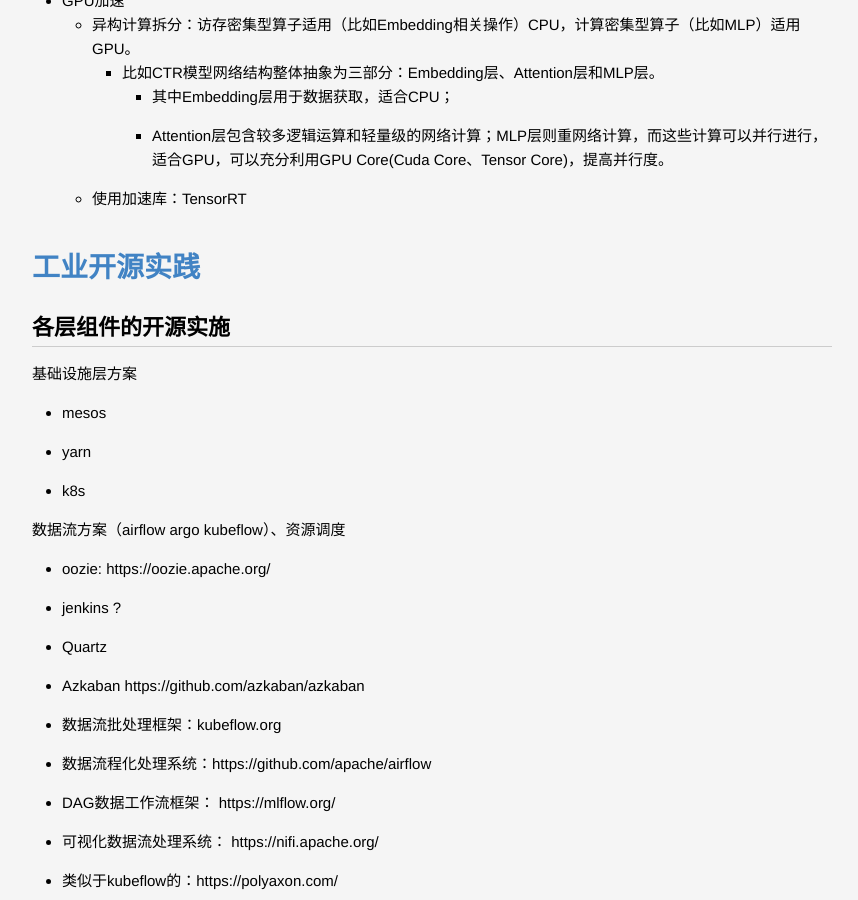
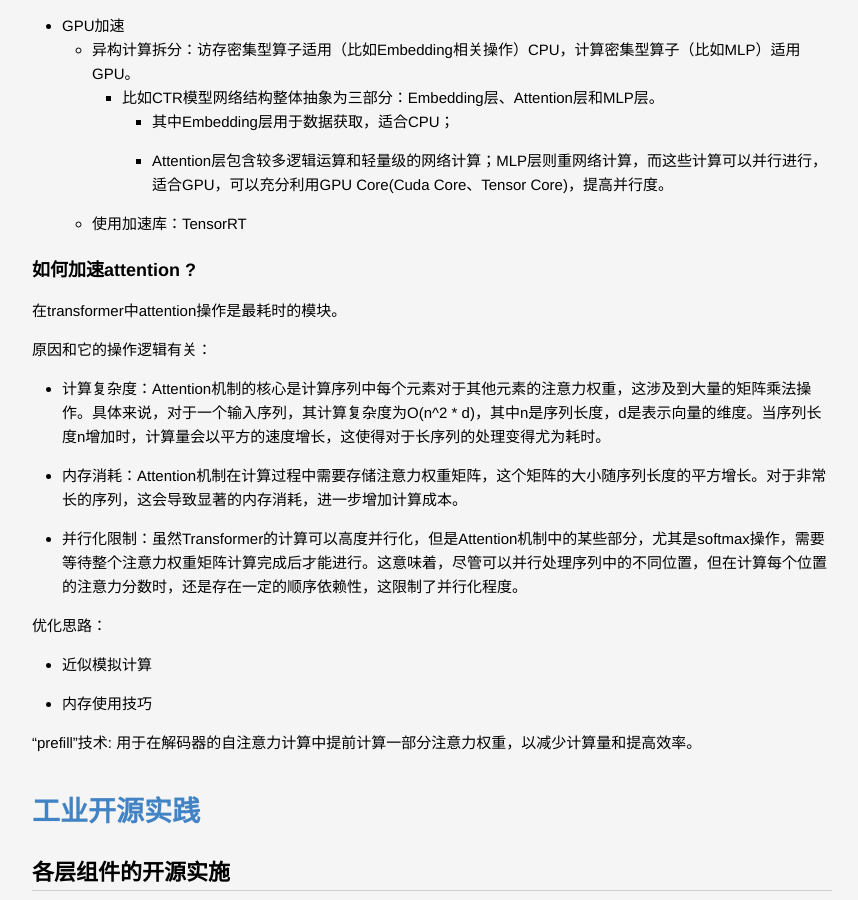
Before and after one commit to lucky521/blog, a Jekyll site: the page built from _posts/ml/2019-05-21-ML-System.markdown, in a window 1280 px wide and 900 px high, scrolled down 5131 px. Shown: the whole window, without its empty margins (208-1066 px from the left). Built offline with Jekyll 4.4.1, drawn with Linux system fonts in a browser that asks for light colours.

Commit message:
update blog

````diff
--- a/_posts/framework/2021-12-06-cuda.markdown
+++ b/_posts/framework/2021-12-06-cuda.markdown
@@ -319,7 +319,7 @@
 
 
 
-## tensor core和cuda core 的概念
+## tensor core 和 cuda core 的概念
 
 ```
 用户代码  -> AI框架（PyTorch/Tensorflow/Caffe等）-> CUDA lib -> Driver -> 显卡
--- a/_posts/ml/2017-06-14-deep-learning.markdown
+++ b/_posts/ml/2017-06-14-deep-learning.markdown
@@ -423,6 +423,9 @@
 
 ### Attention layer
 
+这个层能帮助解码器聚焦于输入句子的相关部分（类似于 seq2seq 模型 中的 Attention）。
+
+
 attn_layer = AttentionLayer(name='attention_layer')([encoder_out,decoder_out])
 
 ```python
--- a/_posts/ml/2019-05-21-ML-System.markdown
+++ b/_posts/ml/2019-05-21-ML-System.markdown
@@ -157,6 +157,23 @@
       * 其中Embedding层用于数据获取，适合CPU；
       * Attention层包含较多逻辑运算和轻量级的网络计算；MLP层则重网络计算，而这些计算可以并行进行，适合GPU，可以充分利用GPU Core(Cuda Core、Tensor Core)，提高并行度。
   * 使用加速库：TensorRT
+
+
+### 如何加速attention ?
+在transformer中attention操作是最耗时的模块。
+
+原因和它的操作逻辑有关：
+* 计算复杂度：Attention机制的核心是计算序列中每个元素对于其他元素的注意力权重，这涉及到大量的矩阵乘法操作。具体来说，对于一个输入序列，其计算复杂度为O(n^2 * d)，其中n是序列长度，d是表示向量的维度。当序列长度n增加时，计算量会以平方的速度增长，这使得对于长序列的处理变得尤为耗时。
+* 内存消耗：Attention机制在计算过程中需要存储注意力权重矩阵，这个矩阵的大小随序列长度的平方增长。对于非常长的序列，这会导致显著的内存消耗，进一步增加计算成本。
+* 并行化限制：虽然Transformer的计算可以高度并行化，但是Attention机制中的某些部分，尤其是softmax操作，需要等待整个注意力权重矩阵计算完成后才能进行。这意味着，尽管可以并行处理序列中的不同位置，但在计算每个位置的注意力分数时，还是存在一定的顺序依赖性，这限制了并行化程度。
+
+优化思路：
+* 近似模拟计算
+* 内存使用技巧
+
+
+"prefill"技术:
+用于在解码器的自注意力计算中提前计算一部分注意力权重，以减少计算量和提高效率。
 
 
 
````
Also changed, not shown: other parts of _posts/ml/2017-06-14-deep-learning.markdown (+0 -2 lines), _posts/ml/2017-05-15-NLP-using-machine-learning.markdown (+0 -9 lines), _posts/ml/2019-02-04-Famous-Model.markdown (+1 -10 lines).
